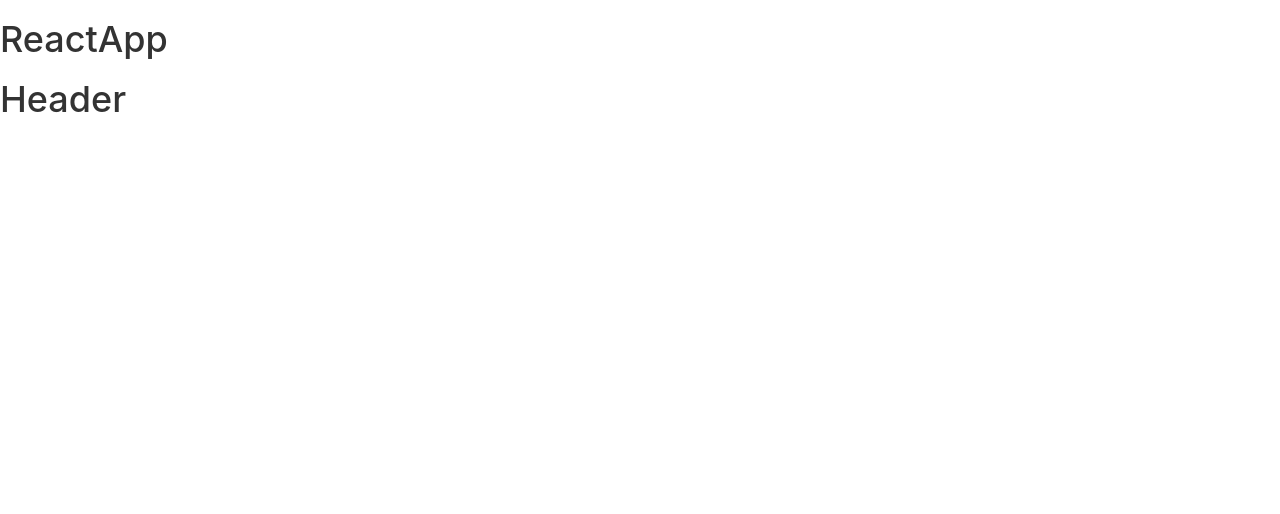
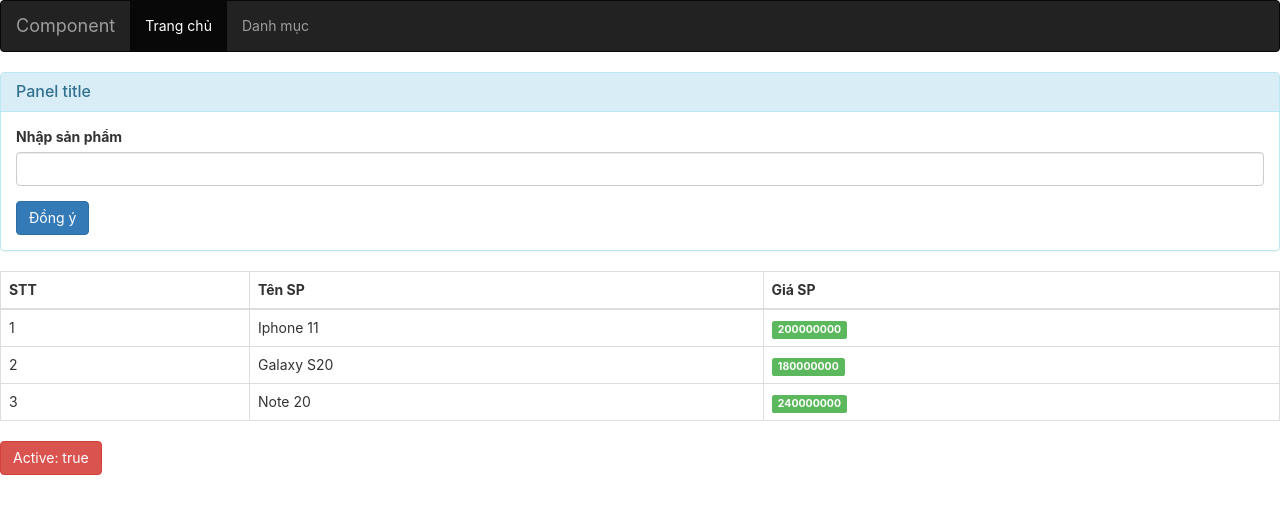
Before and after one commit to Z0Ne7/react-project, a React (Create React App) app: page / in a window 1280 px wide. Shown: the top 514 px of the page. Built offline with nearby package versions, Linux system fonts and the light colour scheme.

Commit message:
Finish lession 11

```diff
--- a/src/App.js
+++ b/src/App.js
@@ -2,11 +2,114 @@ import React, { Component } from 'react';
 import Header from './components/Header';
 
 class App extends Component {
+  constructor(props) {
+    super(props);
+    this.state = {
+      products: [
+        {
+          id: 1,
+          name: 'Iphone 11',
+          price: '200000000',
+          image:
+            'https://cdn.tgdd.vn/Products/Images/42/153856/iphone-11-xanh-la-1-org.jpg',
+          status: true,
+        },
+        {
+          id: 2,
+          name: 'Galaxy S20',
+          price: '180000000',
+          image:
+            'https://cdn.tgdd.vn/Products/Images/42/153856/iphone-11-xanh-la-1-org.jpg',
+          status: true,
+        },
+        {
+          id: 3,
+          name: 'Note 20',
+          price: '240000000',
+          image:
+            'https://cdn.tgdd.vn/Products/Images/42/153856/iphone-11-xanh-la-1-org.jpg',
+          status: true,
+        },
+      ],
+      isActive: true,
+    };
+    this.onSetState = this.onSetState.bind(this);
+  }
+
+  onSetState() {
+    // if (this.state.isActive) {
+    //   this.setState({
+    //     isActive: false
+    //   });
+    // }else{
+    //   this.setState({
+    //     isActive: true
+    //   });
+    // }
+    this.setState({
+      isActive: !this.state.isActive,
+    });
+  }
+
   render() {
+    const elements = this.state.products.map((product, index) => {
+      let result = '';
+      if (product.status)
+        result = (
+          <tr key={product.id}>
+            <td>{index + 1}</td>
+            <td>{product.name}</td>
+            <td>
+              <span className="label label-success">{product.price}</span>
+            </td>
+          </tr>
+        );
+      return result;
+    });
     return (
       <div>
-        <h1>ReactApp</h1>
         <Header />
+        <div className="row">
+          <div className="col-xs-12 col-sm-12 col-md-12 col-lg-12">
+            <div className="panel panel-info">
+              <div className="panel-heading">
+                <h3 className="panel-title">Panel title</h3>
+              </div>
+              <div className="panel-body">
+                <div className="form-group">
+                  <label>Nhập sản phẩm</label>
+                  <input type="text" className="form-control" />
+                </div>
+                <button
+                  type="submit"
+                  className="btn btn-primary"
+                  onClick={this.onAddProduct}
+                >
+                  Đồng ý
+                </button>
+              </div>
+            </div>
+          </div>
+          <div className="col-xs-12 col-sm-12 col-md-12 col-lg-12">
+            <table className="table table-bordered table-hover">
+              <thead>
+                <tr>
+                  <th>STT</th>
+                  <th>Tên SP</th>
+                  <th>Giá SP</th>
+                </tr>
+              </thead>
+              <tbody>{elements}</tbody>
+            </table>
+            <button
+              type="button"
+              className="btn btn-danger"
+              onClick={this.onSetState}
+            >
+              Active: {this.state.isActive ? 'true' : 'false'}
+            </button>
+          </div>
+        </div>
       </div>
     );
   }
--- a/src/components/Header.js
+++ b/src/components/Header.js
@@ -1,12 +1,25 @@
 import React, { Component } from 'react';
 
-// class Header extends Component() {
-//   render() {
-//     return <h1>Header Component</h1>;
-//   }
-// }
-function Header() {
-  return <h1>Header</h1>;
+class Header extends Component {
+  render() {
+    return (
+      <nav className="navbar navbar-inverse">
+        <div className="container-fluid">
+          <a href="/" className="navbar-brand">
+            Component
+          </a>
+          <ul className="nav navbar-nav">
+            <li className="active">
+              <a href="/">Trang chủ</a>
+            </li>
+            <li>
+              <a href="/">Danh mục</a>
+            </li>
+          </ul>
+        </div>
+      </nav>
+    );
+  }
 }
 
 export default Header;
```
Also changed, not shown: src/components/Product.js (+42 -0 lines).
